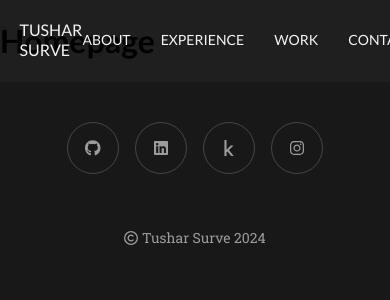
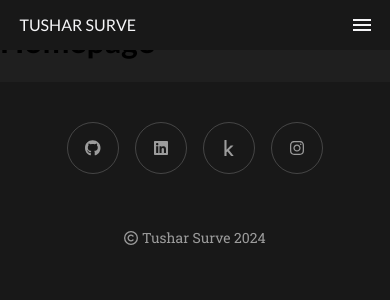
Before and after one commit to TusharSSurve/portfolio, a React (Create React App) app: page / in a window 390 px wide. Shown: the top 300 px of the page. Built offline with nearby package versions, Linux system fonts and the light colour scheme; the HTML template or start-up script is replaced by a standard one.

Commit message:
[test] : Added Header component [complete]

```diff
--- a/src/global/Header.js
+++ b/src/global/Header.js
@@ -4,7 +4,11 @@ import resume from '../assets/resume.pdf';
 import Button from "./Button";
 const Header = () => {
   const [isScrolled, setIsScrolled] = useState(window.pageYOffset > 0);
+  const [isMenuOpen, setIsMenuOpen] = useState(false);
 
+  const toggleMenu = () => {
+    setIsMenuOpen(!isMenuOpen);
+  };
   useEffect(() => {
     const handleScroll = () => {
       setIsScrolled(window.pageYOffset > 0);
@@ -17,12 +21,17 @@ const Header = () => {
   }, []);
 
   return (
-    <header className={`${styles['header']} ${isScrolled ? styles['sticky'] : ''}`}>
+    <header className={`${styles['header']} ${isMenuOpen ? styles['menu-open'] : ''} ${isScrolled ? styles['sticky'] : ''}`}>
       <div className={styles['header-container']}>
         <div className={styles['logo-container']}>
           <a href="/">TUSHAR SURVE</a>
         </div>
-        <div className={styles['navbar-container']}>
+        <div className={`${styles['hamburger-menu']} ${isMenuOpen ? styles['opened'] : ''}`} onClick={toggleMenu}>
+          <span></span>
+          <span></span>
+          <span></span>
+        </div>
+        <div className={`${styles['navbar-container']} ${isMenuOpen ? styles['show-menu'] : ''}`}>
           <nav>
             <ul>
               <li><a href="#about">ABOUT</a></li>
--- a/src/global/Header.module.css
+++ b/src/global/Header.module.css
@@ -68,4 +68,108 @@ header a {
   text-decoration: none;
 }
 
-@media (max-width: 769px) {}
+.hamburger-menu {
+  display: none;
+}
+
+@media (max-width: 768px) {
+
+  .header.sticky,
+  .header {
+    margin: 0;
+    padding: 15px 0;
+    background-color: var(--dark-grey-color);
+  }
+
+  .hamburger-menu {
+    display: block;
+  }
+
+  .hamburger-menu span {
+    height: 2px;
+    position: relative;
+    display: block;
+    width: 18px;
+    background-color: var(--white-color);
+  }
+
+  .hamburger-menu span:first-of-type {
+    bottom: 3px;
+    transition: transform 0.3s ease;
+  }
+
+  .hamburger-menu span:last-of-type {
+    top: 3px;
+    transition: transform 0.3s ease;
+  }
+
+  .hamburger-menu.opened span:first-of-type {
+    transform: rotate(45deg);
+    bottom: -2px;
+  }
+
+  .hamburger-menu.opened span:nth-last-of-type(2) {
+    display: none;
+  }
+
+  .hamburger-menu.opened span:last-of-type {
+    transform: rotate(-45deg);
+    top: 0px;
+  }
+
+  .navbar-container {
+    position: absolute;
+    top: 50px;
+    width: 100%;
+    left: 0;
+    display: none;
+    background-color: var(--dark-grey-color);
+    animation: fadeSlideOutTop 0.5s ease;
+
+  }
+
+  .navbar-container.show-menu {
+    display: block;
+    animation: fadeSlideInTop 0.5s ease;
+  }
+
+  nav {
+    flex-direction: column;
+    margin-bottom: 30px;
+  }
+
+  nav ul {
+    flex-direction: column;
+    margin-bottom: 0;
+  }
+
+  nav ul li {
+    text-align: center;
+  }
+}
+
+@keyframes fadeSlideInTop {
+  0% {
+    opacity: 0;
+    transform: translateY(-100%);
+  }
+
+  60% {
+    opacity: 0;
+  }
+
+  100% {
+    opacity: 1;
+    transform: translateY(0);
+  }
+}
+
+@keyframes fadeSlideOutTop {
+  from {
+    opacity: 1;
+  }
+
+  to {
+    opacity: 0;
+  }
+}
```
